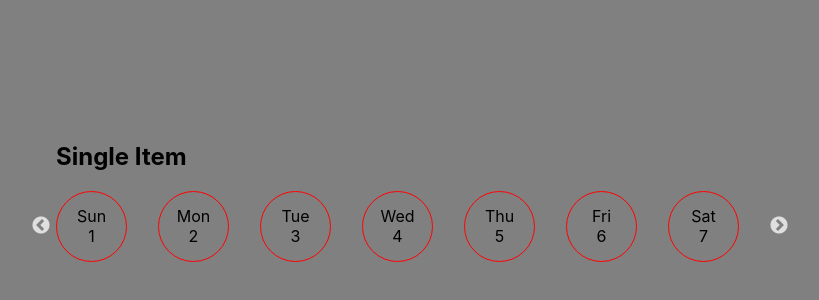
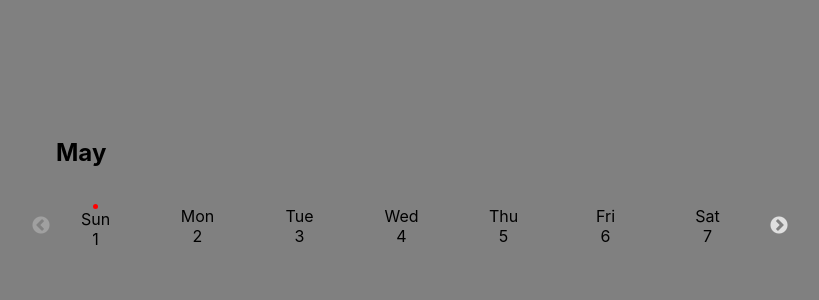
Before and after one commit to Peererxon/ergeon-calendar-test, a React (Create React App) app: page / in a window 1280 px wide. Shown: the part 258-558 px from the top of the page, without its empty margins (230-1049 px from the left). Built offline with nearby package versions, Linux system fonts and the light colour scheme.

Commit message:
WIP: Check if item is actual day
- Validating and sending info to prop
- Showing little dot in case that is actual day

```diff
--- a/src/components/CalendarItem.tsx
+++ b/src/components/CalendarItem.tsx
@@ -2,9 +2,16 @@
 import { CalendarDay } from '../interfaces/CalendarDay';
 import './styles/CalendarItem.css';
 
-export const CalendarItem = ({ dayName, dayNumber }: CalendarDay ) => {
+interface Props extends CalendarDay {
+    isActualDay?: boolean,
+    isSelected?: boolean,
+
+}
+
+export const CalendarItem = ({ dayName, dayNumber, isActualDay }: Props ) => {
   return (
     <div className="calendarDay">
+        { isActualDay && <div className='calendarDay__today'></div> }
         <span className="calendarDay__dayTitle">
             <time> {dayName} </time>
         </span>
--- a/src/components/styles/CalendarItem.css
+++ b/src/components/styles/CalendarItem.css
@@ -5,8 +5,13 @@
     flex-direction: column;
     justify-content: center;
     align-items: center;
-    height: 45px;
-    width: 45px;
-    border-color: lightblue;
-    border: 1px solid red;
+    height: 55px;
+    width: 55px;
 }
+
+.calendarDay__today{
+    width: 5px;
+    height: 5px;
+    background-color: red;
+    border-radius: 50%;
+}
--- a/src/container/Calendar.tsx
+++ b/src/container/Calendar.tsx
@@ -4,39 +4,47 @@ import { CalendarDay } from "../interfaces/CalendarDay";
 import { CalendarItem } from "../components/CalendarItem";
 import { getFirstDayOfMonth } from "../utils/firstDayMonth";
 import './styles/Calendar.css';
-export const Calendar = () => {
 const date = new Date();
 const firstDayCurrentMonth = getFirstDayOfMonth(
   date.getFullYear(),
   date.getMonth(),
 );
-    const todayNumber = parseInt( format( date, 'e' ) )
 //const result = getDaysInMonth(new Date()) // number of days in the actual month
-    // new
 const lastDay = parseInt(format(lastDayOfMonth(date), 'd'))
-    const actualMonthDays = [  ]
+const actualMonthDays: CalendarDay[] = []
+const todayFormatted = format(date, 'EEE/d') // Sun/1
+const actualMonth = format(date, 'MMMM')
+
 for (let dayIndex = 0; dayIndex < lastDay; dayIndex++) {
     //const day = format(addDays(firstDayCurrentMonth, dayIndex), 'EEE/d/MMMM') // Sun/1/May
     const day: CalendarDay = {
-            dayName: format(addDays(firstDayCurrentMonth, dayIndex), 'EEE'),
-            dayNumber: format(addDays(firstDayCurrentMonth, dayIndex), 'd')
+        dayName: format(addDays(firstDayCurrentMonth, dayIndex), 'EEE'), // Sun
+        dayNumber: format(addDays(firstDayCurrentMonth, dayIndex), 'd') // 1
     }
     actualMonthDays.push(day)
 }
+export const Calendar = () => {
     const settings: Settings = {
       dots: false,
-      infinite: true,
+      infinite: false,
       speed: 500,
       slidesToShow: 7,
       slidesToScroll: 7,
+      rows: 1,
       arrows: true,
     };
     return (
       <div className="container">
-        <h2> Single Item</h2>
+        <h2> {actualMonth}</h2>
         <Slider {...settings}>
             {
-                    actualMonthDays.map((day, index) => <CalendarItem {...day} key={ day.dayName + day.dayNumber }/> )
+              actualMonthDays.map((day, index) => (
+                <CalendarItem
+                  {...day}
+                  key={`${day.dayName}/${day.dayNumber}`}
+                  isActualDay={ todayFormatted === (`${day.dayName}/${day.dayNumber}`) }
+                />
+              ))
             }
         </Slider>
       </div>
```
Lines whose indentation alone changed are shown as unchanged.
